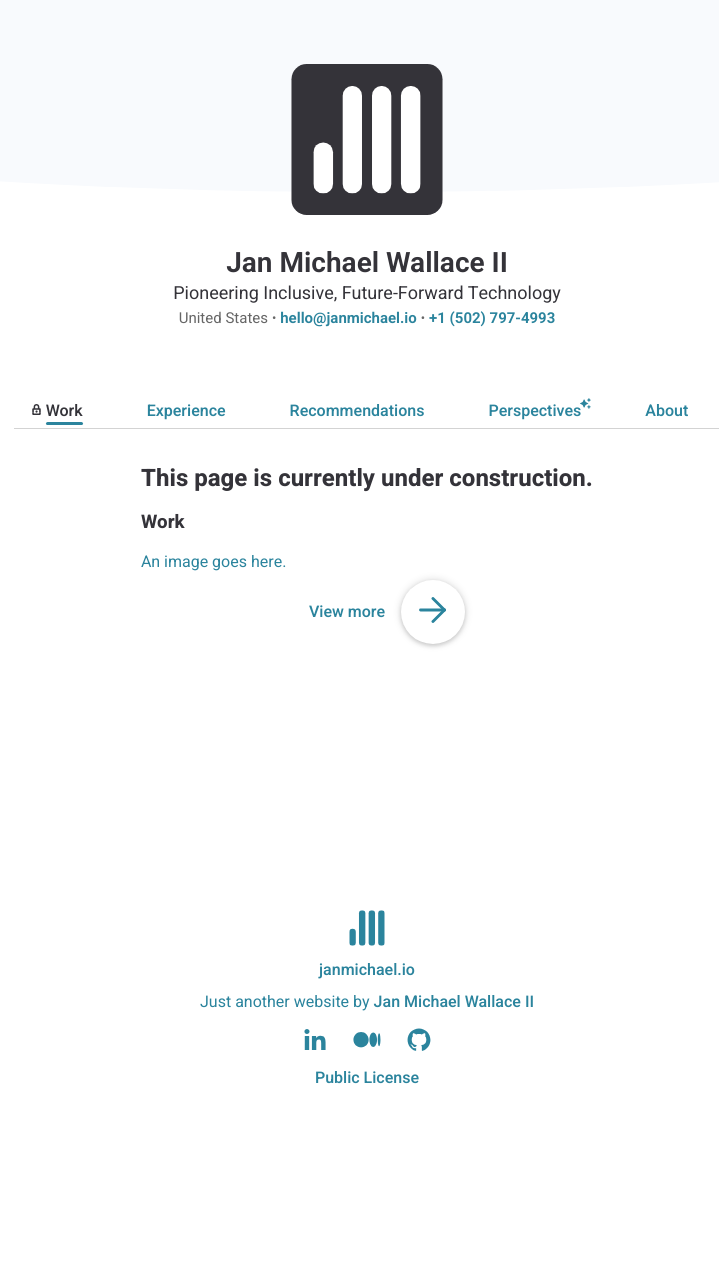
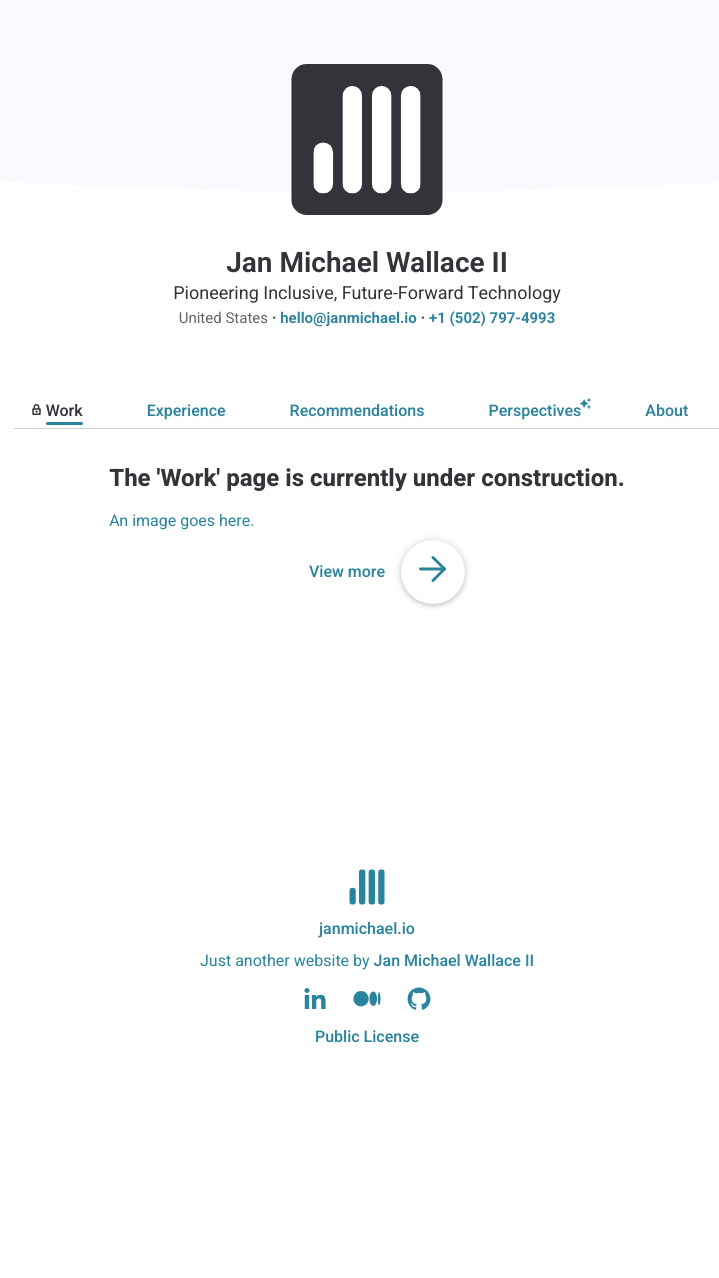
Before and after one commit to jmwii1981/portfolio_jekyll, a Jekyll site: the page built from index.markdown, in a window 1280 px wide. Shown: the whole page, without its empty margins (273-992 px from the left). Built offline with Jekyll 4.4.1, drawn with Linux system fonts in a browser that asks for light colours; after the commit the page ends 1237 px from its top, so only the background shows below that.

Commit message:
adds 'under construction' disclaimers and changes button labels

```diff
--- a/about.markdown
+++ b/about.markdown
@@ -5,9 +5,7 @@ permalink: /about/
 ---
 <main class="main">
     <section class="bio">
-        <h2 class="h1">This page is currently under construction.</h2>
-        <h3 class="h3">About</h3>
-        <a class="portfolio-item" href="//figma.com" target="_blank">An image goes here.</a>
+        <h2 class="h1">The 'About' page is currently under construction.</h2>
     </section>
     <a class="button">
         <a class="arrow-link" href="https://www.linkedin.com/in/jmwii1981/" target="_blank">Learn more</a>
--- a/experience.markdown
+++ b/experience.markdown
@@ -5,9 +5,7 @@ permalink: /experience/
 ---
 <main class="main">
     <section class="portfolio">
-        <h2 class="h1">This page is currently under construction.</h2>
-        <h3 class="h3">Experience</h3>
-        <a class="portfolio-item" href="//figma.com" target="_blank">An image goes here.</a>
+        <h2 class="h1">The 'Experience' page is currently under construction.</h2>
     </section>
     <a class="button">
         <a class="arrow-link" href="https://www.linkedin.com/in/jmwii1981/" target="_blank">See more</a>
--- a/index.markdown
+++ b/index.markdown
@@ -4,8 +4,7 @@ title: Work
 ---
 <main class="main">
     <section class="portfolio">
-        <h2 class="h1">This page is currently under construction.</h2>
-        <h3 class="h3">Work</h3>
+        <h2 class="h1">The 'Work' page is currently under construction.</h2>
         <a class="portfolio-item" href="//figma.com" target="_blank">An image goes here.</a>
     </section>
     <a class="button">
--- a/perspectives.markdown
+++ b/perspectives.markdown
@@ -8,9 +8,7 @@ permalink: /perspectives/
 
 <main class="main">
     <section class="article">
-        <h2 class="h1">This page is currently under construction.</h2>
-        <h3 class="h3">Perspectives</h3>
-        <a class="portfolio-item" href="//figma.com" target="_blank">An image goes here.</a>
+        <h2 class="h1">The 'Perspectives' page is currently under construction.</h2>
     </section>
     <a class="button">
         <a class="arrow-link" href="https://www.linkedin.com/in/jmwii1981/details/recommendations/" target="_blank">Read more</a>
```
